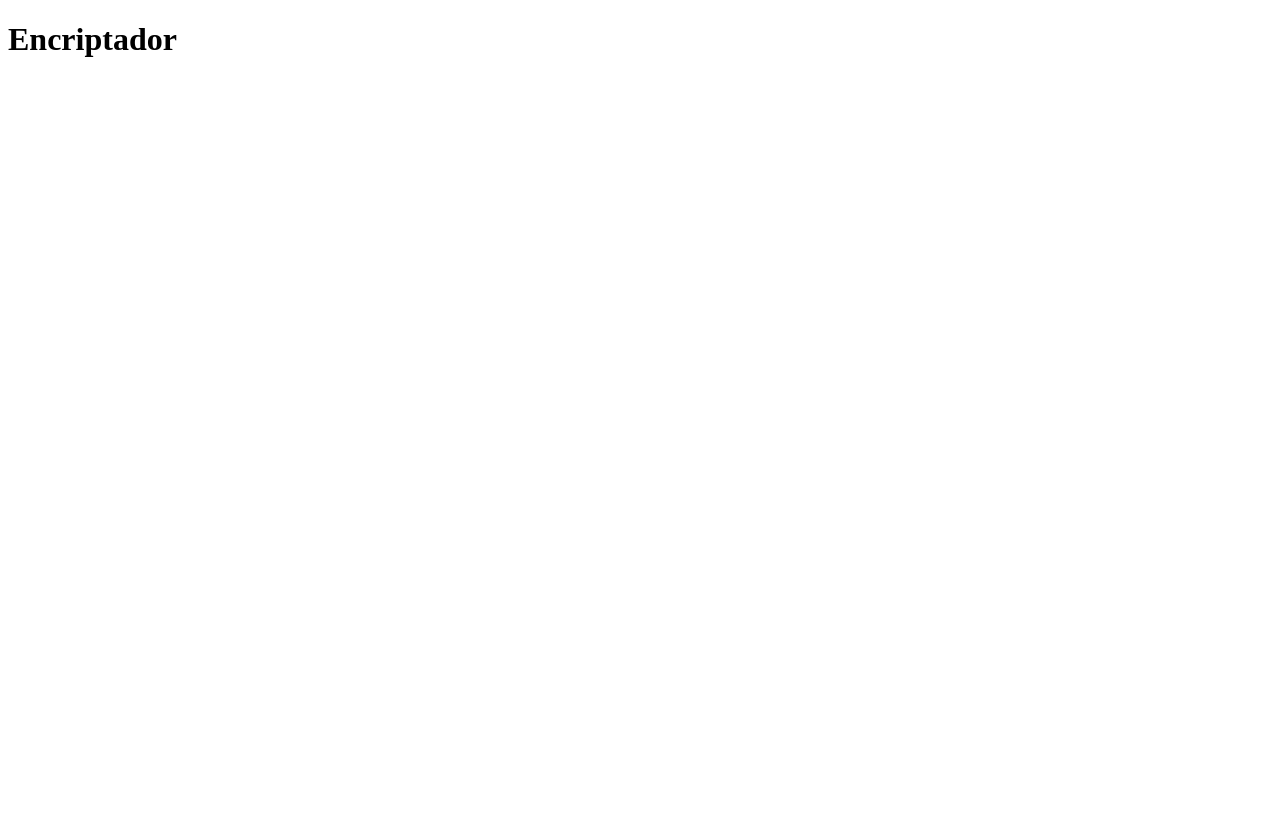
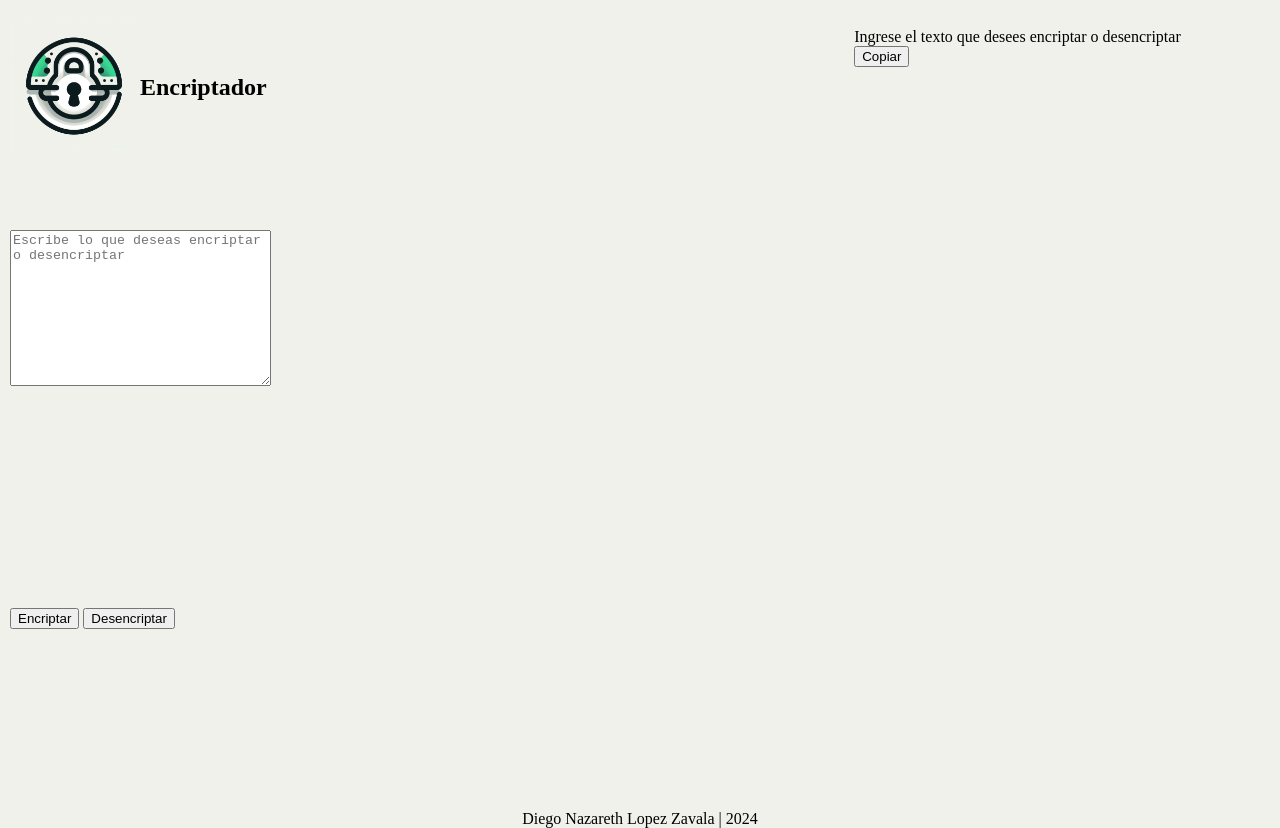
Before and after one commit to DiegoNazareth/Encriptador-Challenge, a plain HTML site: page index.html in a window 1280 px wide. Before the commit the page ends 800 px from the top, so only its background shows below. Drawn offline with Linux system fonts and the light colour scheme.

Commit message:
Subiendo el proyecto del encriptador

```diff
--- a/app.js
+++ b/app.js
@@ -0,0 +1,66 @@
+let mensajeDeUsuario;
+let opcion = 0;
+let textoCopiado;
+
+
+function validarCaracteres(opcion) {
+  mensajeDeUsuario = document.getElementById("texto").value;
+  if (/^[a-z\s]+$/.test(mensajeDeUsuario)) {
+    console.log("solo son minusculas");
+    document.getElementById("aviso").style.display = "none";
+    document.getElementById("mensajeNoEncontrado").style.display = "none";
+    document.getElementById("imagenNoEncontrado").style.display = "none";
+    if (opcion == 1) {
+      encriptar();
+    } else if (opcion == 2) {
+      desencriptar();
+      console.log(opcion);
+    }
+  } else {
+    if (typeof mensajeDeUsuario === "string" && mensajeDeUsuario.length === 0) {
+      document.getElementById("mensajeNoEncontrado").style.display = "block";
+      document.getElementById("imagenNoEncontrado").style.display = "block";
+    } else {
+      console.log("no todos los caracteres son minusculas");
+      document.getElementById("aviso").style.display = "block";
+      console.log(mensajeDeUsuario);
+    }
+  }
+}
+
+function encriptar() {
+  mensajeDeUsuario = document.getElementById("texto").value;
+  console.log(mensajeDeUsuario);
+  let mensajeEncriptado = " ";
+  mensajeDeUsuario = mensajeDeUsuario.replaceAll("a", "ai");
+  mensajeDeUsuario = mensajeDeUsuario.replaceAll("e", "enter");
+  mensajeDeUsuario = mensajeDeUsuario.replaceAll("i", "imes");
+  mensajeDeUsuario = mensajeDeUsuario.replaceAll("o", "ober");
+  mensajeDeUsuario = mensajeDeUsuario.replaceAll("u", "ufat");
+  document.getElementById("mensaje").style.display = "block";
+  document.getElementById("mensaje").innerText= mensajeDeUsuario
+  console.log(typeof mensajeEncriptado);
+  console.log(mensajeDeUsuario);
+}
+
+function desencriptar() {
+  mensajeDeUsuario = document.getElementById("texto").value;
+  let mensajeEncriptado = " ";
+  mensajeDeUsuario = mensajeDeUsuario.replaceAll("ai", "a");
+  mensajeDeUsuario = mensajeDeUsuario.replaceAll("enter", "e");
+  mensajeDeUsuario = mensajeDeUsuario.replaceAll("imes", "i");
+  mensajeDeUsuario = mensajeDeUsuario.replaceAll("ober", "o");
+  mensajeDeUsuario = mensajeDeUsuario.replaceAll("ufat", "u");
+  document.getElementById("mensaje").style.display = "block";
+  document.getElementById("mensaje").innerText= mensajeDeUsuario;
+  console.log(typeof mensajeEncriptado);
+  console.log(mensajeDeUsuario);
+}
+
+function copiar(){
+    const copiarText = document.querySelector('.mensaje');
+
+    copiarText.select();
+
+    navigator.clipboard.writeText(copiarText.value);
+}
--- a/index.html
+++ b/index.html
@@ -8,6 +8,47 @@
     <link rel="stylesheet" href="style.css">
   </head>
   <body>
-        <h1>Encriptador</h1>
+    <div class="principal">
+      <header>
+
+      <div class="caja">
+        <div class="logo">
+          <img src="./img/_706b8711-c06f-4769-b760-aeb3594045b8.jpg" alt="logo encriptador" >
+
+
+        </div>
+        <nav>
+          <h1>Encriptador</h1>
+        </nav>
+      </div>
+
+    </header>
+    <aside>
+      <textarea name="" id="mensaje" class="mensaje" cols="30" rows="10"></textarea>
+         <img id="imagenNoEncontrado" src="./img/no resultados.png" alt="" srcset="">
+         <span id="mensajeNoEncontrado">Ningún Mensaje fue encontrado</span>
+         <br>
+         <span>Ingrese el texto que desees encriptar o desencriptar</span>
+         <br>
+         <button onclick="copiar()"  >Copiar</button>
+        </aside>
+    <section>
+      <textarea name=""  id="texto" cols="30" rows="10"placeholder="Escribe lo que deseas encriptar o desencriptar"></textarea>
+    </section>
+    <div class="botonesyaviso">
+      <span id="aviso">Solo letras minúsculas y sin acentos</span>
+      <br>
+      <button onclick="validarCaracteres(1)" type="submit">Encriptar</button>
+      <button onclick="validarCaracteres(2)" type="submit">Desencriptar</button>
+    </div>
+
+    <footer>
+      <span>Diego Nazareth Lopez Zavala | 2024</span>
+
+    </footer>
+
+    </div>
+
+        <script src="app.js" defer></script>
   </body>
 </html>
--- a/style.css
+++ b/style.css
@@ -0,0 +1,81 @@
+
+html, body{
+    margin: 5px;
+    height: 100%;
+    background-color: #f0f1eb;
+
+
+}
+.principal {
+    height: 100%;
+}
+header{
+    width: 66%;
+    height: 20%;
+    background: #f0f1eb;
+    padding:10px 0;
+    float: left;
+
+}
+.caja{
+    vertical-align: middle;
+    display: flex;
+    width: 100%;
+
+}
+
+.logo{
+    display: inline-block;
+}
+
+.logo img{
+    width: 130px;
+
+}
+
+nav, h1{
+
+    display: inline-block;
+    align-self: center;
+
+}
+aside{
+    vertical-align: top;
+    width: 33%;
+    height: 100%;
+    float:  right;
+    background:  #f0f1eb;
+
+}
+#mensaje{
+    display: none;
+}
+#imagenNoEncontrado{
+    display: none;
+}
+#mensajeNoEncontrado{
+    display: none;
+}
+section{
+
+    display: inline-block;
+    width: 66%;
+    height: 40%;
+    background:  #f0f1eb;
+    padding:40px 0;
+}
+.botonesyaviso{
+
+    display: inline-block;
+    background:  #f0f1eb;
+}
+#aviso{
+    display: none;
+}
+
+footer{
+    display: inline-block;
+    text-align:center;
+    width: 100%;
+
+}
```
Also changed, not shown: img/_706b8711-c06f-4769-b760-aeb3594045b8.jpg (added), img/_9afb1ac4-ebb4-4397-a7d9-b182e78da542.jpg (added), img/no resultados.png (added).
